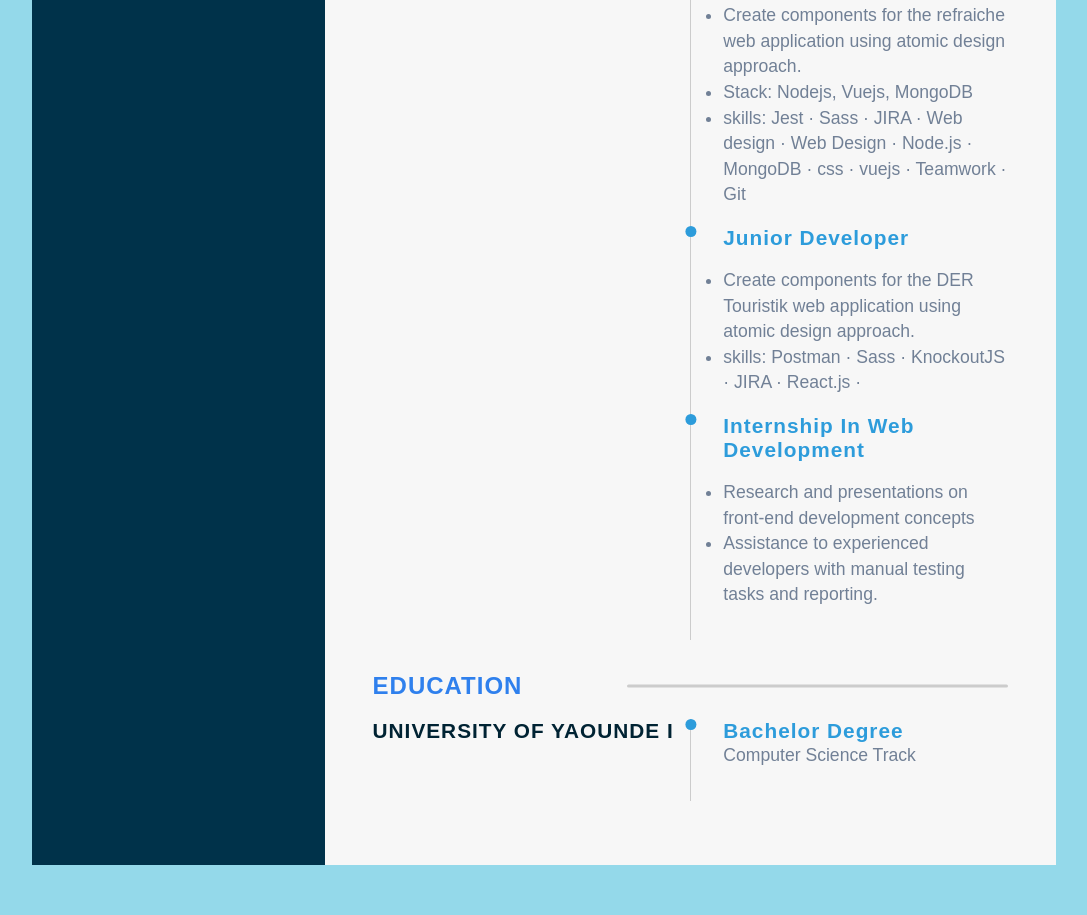
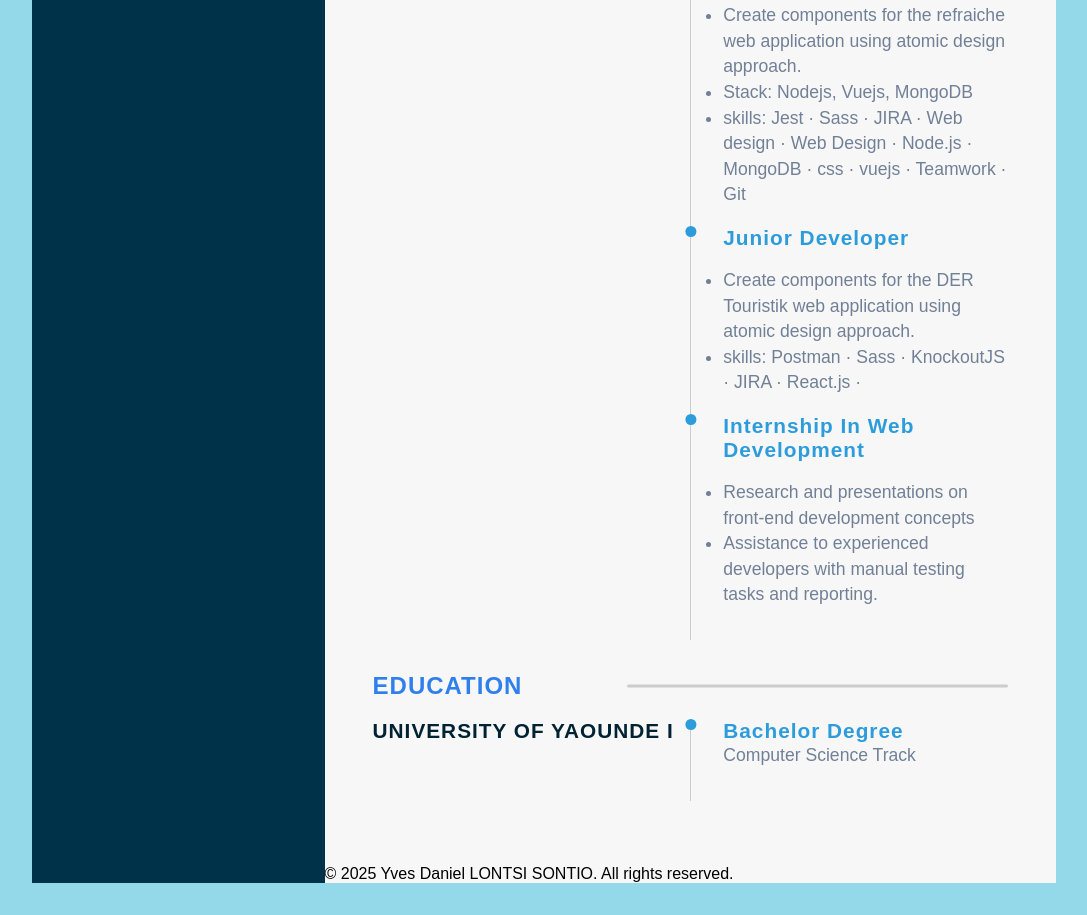
Before and after one commit to lontsiyves/yveslontsi, a plain HTML site: page index.html in a window 1280 px wide. Shown: the part 2052-2967 px from the top of the page, without its empty margins (96-1183 px from the left). Drawn offline with Linux system fonts and the light colour scheme; files that its build step writes are made by us from their sources; files whose address does not match are found by name.

Commit message:
Update index.html

```diff
--- a/index.html
+++ b/index.html
@@ -298,7 +298,11 @@ Cameroun
           </div>
         </section>
       </div>
+      <footer class="footer text-center">
+        <p>© 2025 Yves Daniel LONTSI SONTIO. All rights reserved.</p>
+      </footer>
     </section>
+
   </main>
 </body>
 
```
